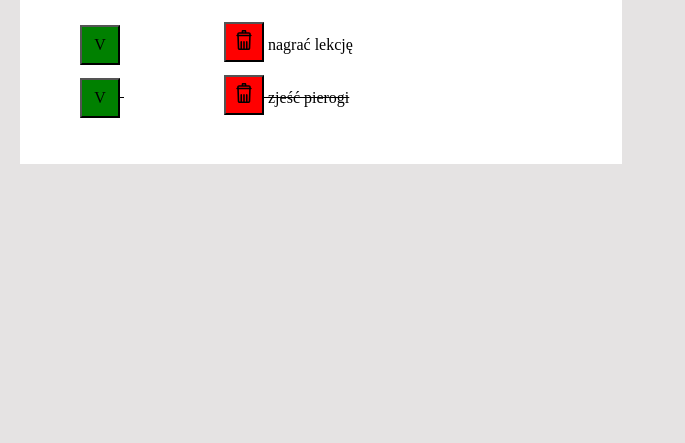
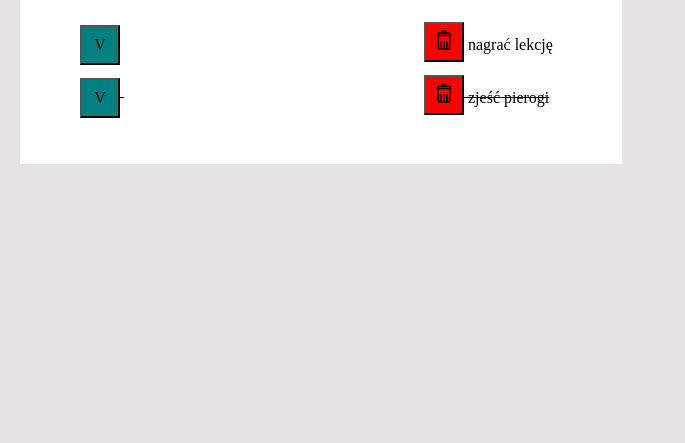
Before and after one commit to MarzenaTatara/to-do-list, a plain HTML site: page index.html in a window 1280 px wide. Shown: the part 357-800 px from the top of the page, without its empty margins (0-685 px from the left). Drawn offline with nearby package versions, Linux system fonts and the light colour scheme.

Commit message:
change color

```diff
--- a/css/container.css
+++ b/css/container.css
@@ -55,7 +55,7 @@
 }
 
 .js-done {
-    background-color: green;
+    background-color: teal;
     width: 40px;
     height: 40px;
     margin-bottom: 10px;
@@ -66,6 +66,6 @@
     width: 40px;
     height: 40px;
     margin-bottom: 10px;
-    margin-left: 100px;
+    margin-left: 300px;
 
 }
```
Also changed, not shown: 1 other file.
